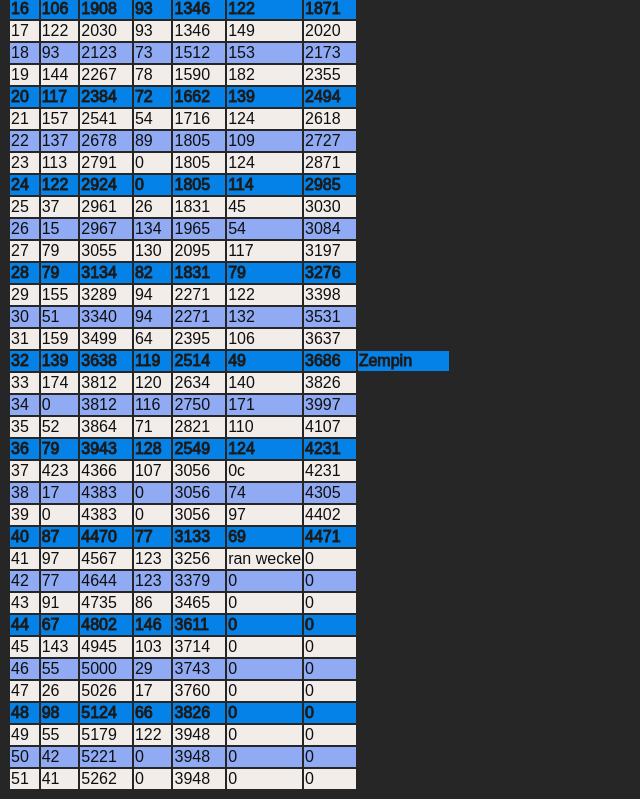
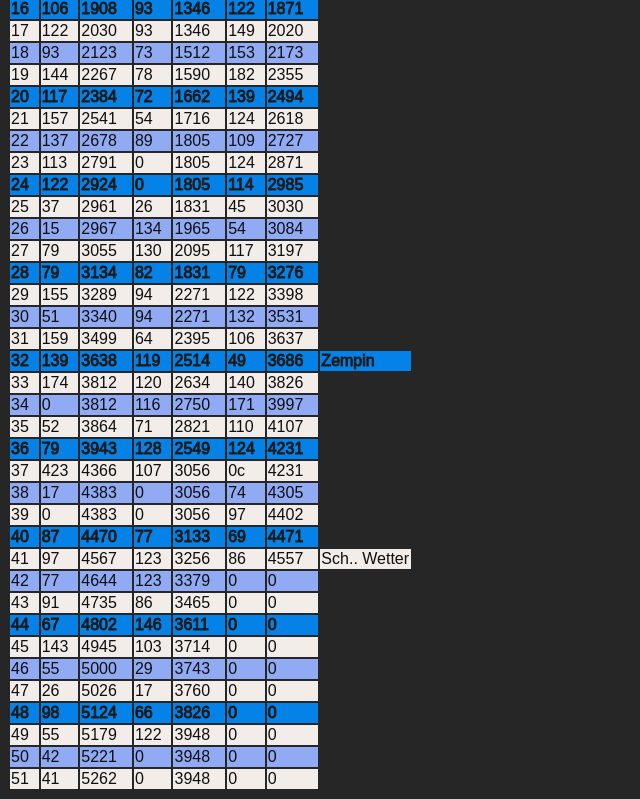
Before and after one commit to fara321/kmLeistung, a plain HTML site: page index.html in a window 1280 px wide. Shown: the part 405-1204 px from the top of the page, without its empty margins (0-640 px from the left). Drawn offline with Linux system fonts and the light colour scheme.

Commit message:
Update index.html

```diff
--- a/index.html
+++ b/index.html
@@ -361,8 +361,10 @@
             <td>4567</td>
             <td>123</td>
             <td>3256</td>
-            <td>ran wecke</td>
-            <td>0</td>
+            <td>86</td>
+            <td>4557</td>
+            <td>Sch.. Wetter</td>
+
         </tr>          <tr>
             <td>42</td>
             <td>77</td>
```
